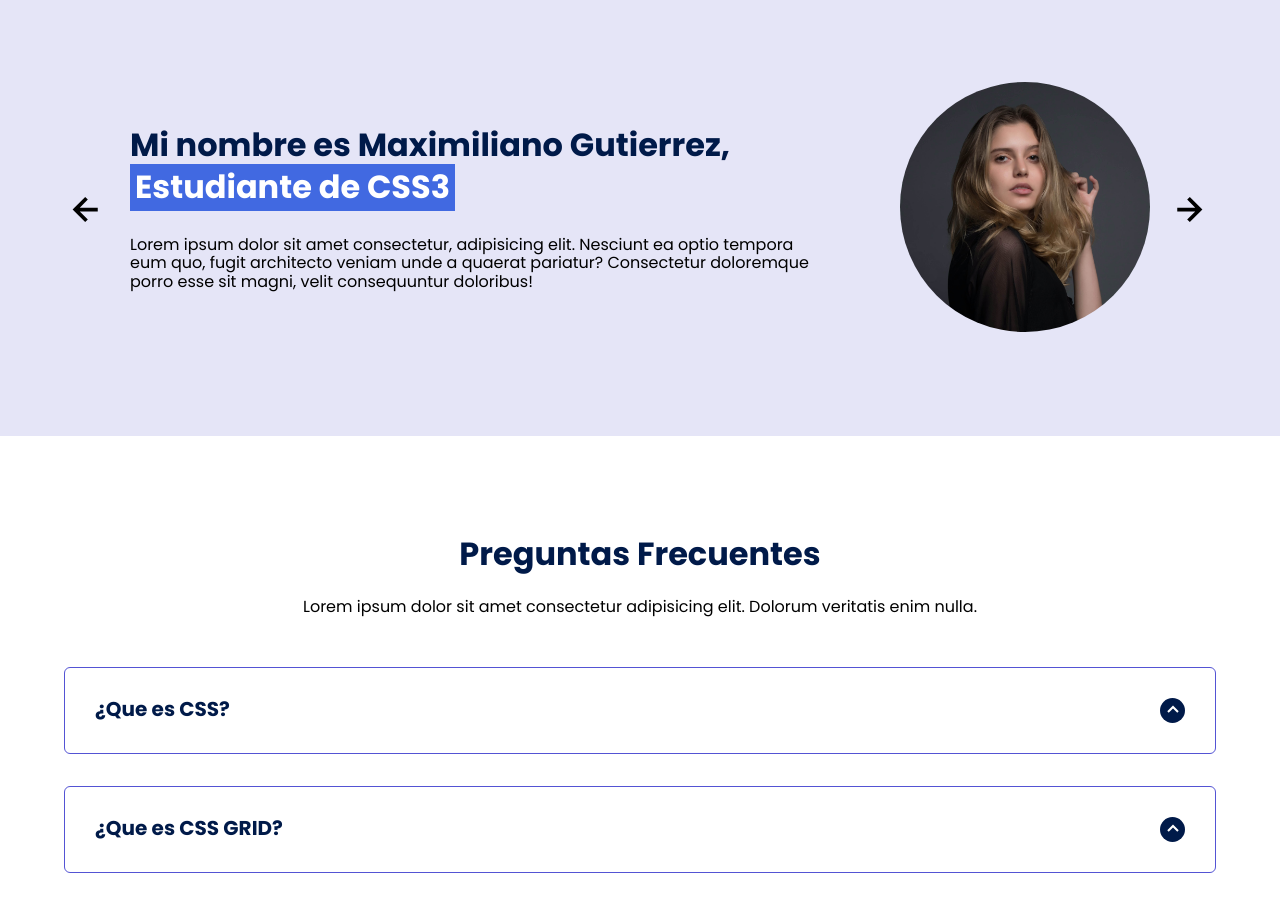
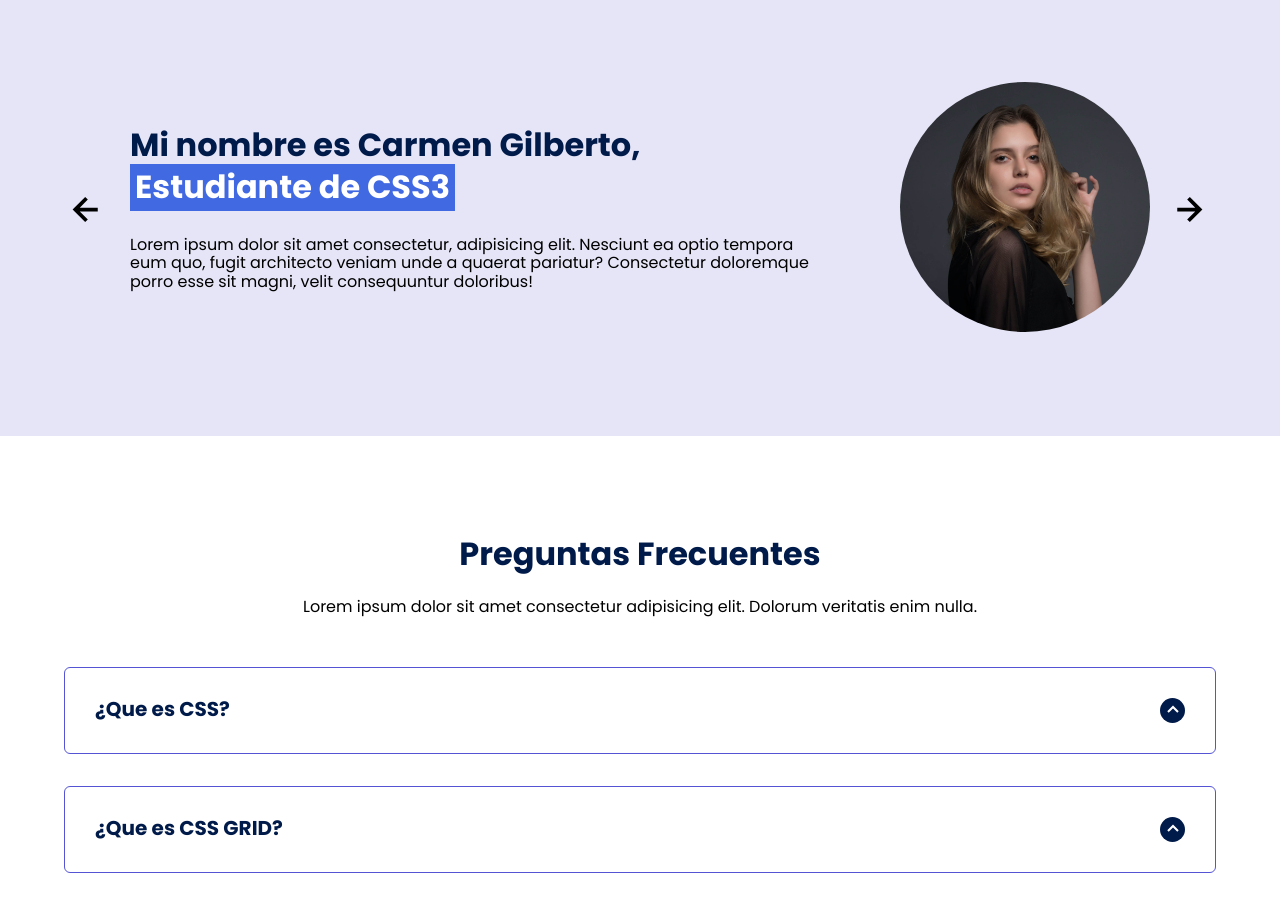
Before and after one commit to maxi1990/landing-page-css, a plain HTML site: page index.html in a window 1280 px wide. Shown: the part 2680-3583 px from the top of the page. Drawn offline with Linux system fonts and the light colour scheme.

Commit message:
se modifico el nombre del primer slider

```diff
--- a/index.html
+++ b/index.html
@@ -158,7 +158,7 @@
             <section class="testimony__body testimony__body--show" data-id="1">
 
                 <div class="testimony__texts">
-                    <h2 class="subtitle">Mi nombre es Maximiliano Gutierrez, <span class="testimony__course">Estudiante de CSS3</span></h2>
+                    <h2 class="subtitle">Mi nombre es Carmen Gilberto, <span class="testimony__course">Estudiante de CSS3</span></h2>
                     <p class="testimony__review">Lorem ipsum dolor sit amet consectetur, adipisicing elit. Nesciunt ea optio tempora eum quo, fugit architecto veniam unde a quaerat pariatur? Consectetur doloremque porro esse sit magni, velit consequuntur doloribus!</p>
                 </div>
 
```
